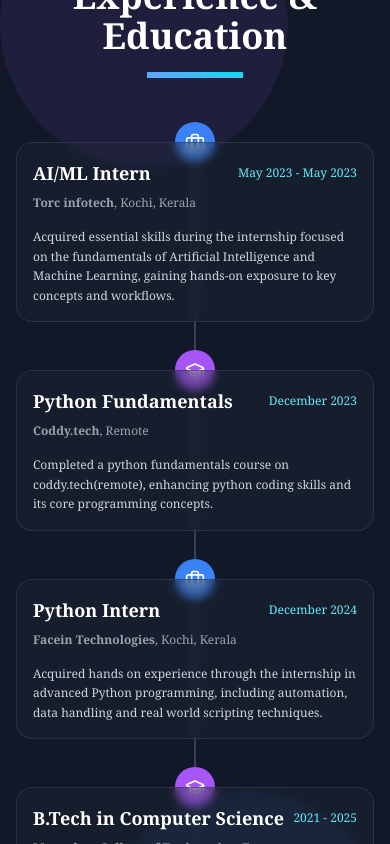
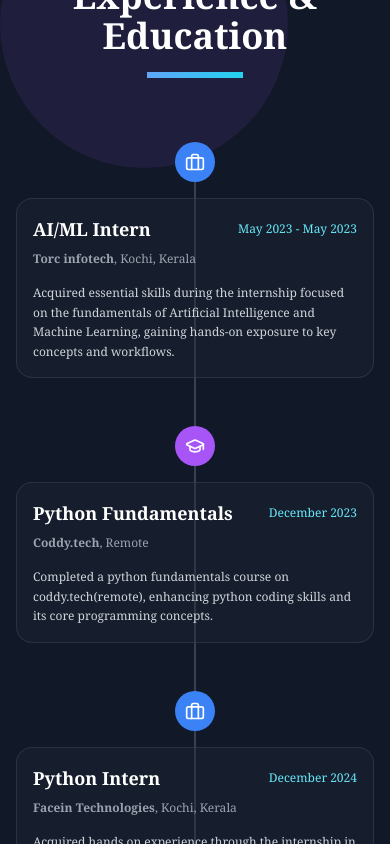
Before and after one commit to rikas05/rikas05.github.io, a React (Vite) app: page / in a window 390 px wide. Shown: the part 6180-7024 px from the top of the page. Built offline with nearby package versions, Linux system fonts and the light colour scheme.

Commit message:
experience tab

```diff
--- a/src/components/Experience.tsx
+++ b/src/components/Experience.tsx
@@ -56,15 +56,18 @@ const Experience = () => {
 
           <div className="space-y-12 md:space-y-16">
             {experiences.map((exp, index) => (
-              <div key={exp.title} className="relative">
-                <div className={`absolute w-10 h-10 md:w-12 md:h-12 rounded-full left-1/2 -translate-x-1/2 -top-5 md:top-1/2 md:-translate-y-1/2 flex items-center justify-center
-                  ${exp.type === 'work' ? 'bg-blue-500' : 'bg-purple-500'}`}>
+              <div key={exp.title} className="relative flex flex-col md:block items-center">
+                {/* Timeline Icon */}
+                <div className={`z-10 w-10 h-10 md:w-12 md:h-12 rounded-full flex items-center justify-center mb-4 md:mb-0
+                  ${index % 2 === 0 ? 'md:absolute md:left-1/2 md:-translate-x-1/2 md:top-1/2 md:-translate-y-1/2' : 'md:absolute md:left-1/2 md:-translate-x-1/2 md:top-1/2 md:-translate-y-1/2'}
+                  ${exp.type === 'work' ? 'bg-blue-500' : 'bg-purple-500'}`}
+                >
                   {exp.type === 'work' ? <Briefcase className="w-5 h-5 md:w-6 md:h-6 text-white"/> : <GraduationCap className="w-5 h-5 md:w-6 md:h-6 text-white"/>}
                 </div>
-
-                <div className={`w-full flex ${index % 2 === 0 ? 'justify-start' : 'justify-end'}`}>
+                {/* Card */}
+                <div className={`w-full flex-col md:flex ${index % 2 === 0 ? 'md:justify-start' : 'md:justify-end'} items-center md:items-stretch`}>
                   <div className="w-full md:w-5/12">
-                    <div className="bg-gray-800/40 backdrop-blur-sm p-4 md:p-6 rounded-2xl border border-gray-700/60 transition-all duration-300 hover:border-cyan-400/50 hover:bg-gray-800/60">
+                    <div className="bg-gray-800/40 md:backdrop-blur-sm p-4 md:p-6 rounded-2xl border border-gray-700/60 transition-all duration-300 hover:border-cyan-400/50 hover:bg-gray-800/60 mt-0 md:mt-0">
                       <div className="flex justify-between items-center mb-2">
                         <h3 className="text-lg md:text-xl font-bold text-white">{exp.title}</h3>
                         <div className="text-xs md:text-sm text-cyan-300 font-medium">{exp.period}</div>
```
